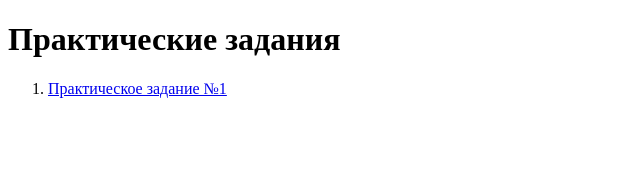
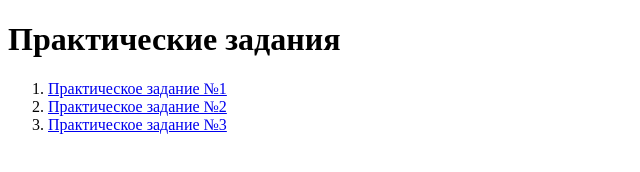
Before and after one commit to toyOfTimeAnd/801-802-, a plain HTML site: page index.html in a window 1280 px wide. Shown: the whole page, without its empty margins (0-640 px from the left). Drawn offline with Linux system fonts and the light colour scheme.

Commit message:
Add files via upload

```diff
--- a/index.html
+++ b/index.html
@@ -10,6 +10,12 @@
     <ol>
         <li>
             <a href="task1.html">Практическое задание №1</a>
+            </li>
+            <li>
+            <a href="task2.html">Практическое задание №2</a>
+        </li>
+        <li>
+            <a href="task3.html">Практическое задание №3</a>
         </li>
     </ol>
 </body>
```
